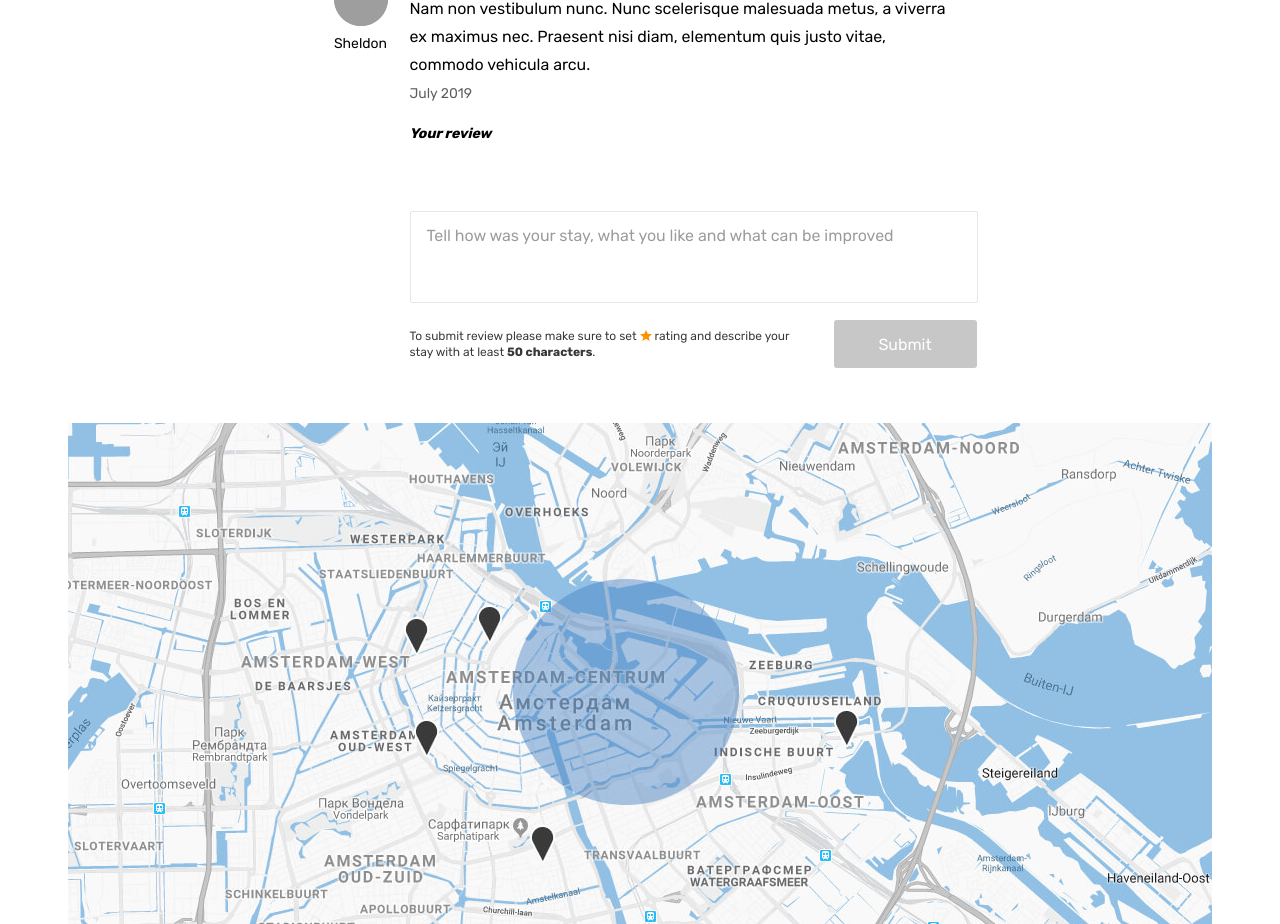
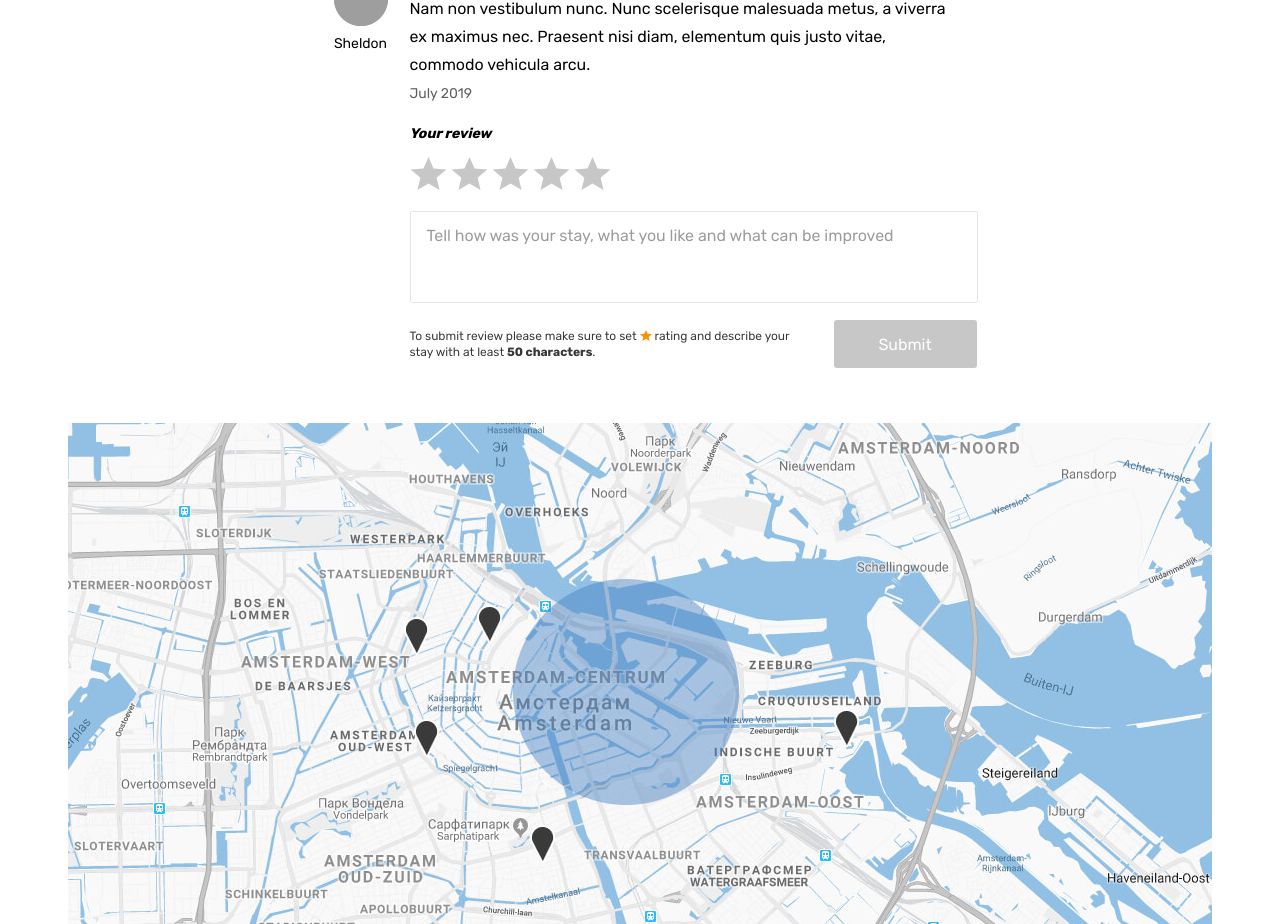
Before and after one commit to katvick/904311-six-cities-simple-11, a React (Create React App) app in the folder project/: page /offer/1 in a window 1280 px wide. Shown: the part 1756-2680 px from the top of the page. Built offline with nearby package versions, Linux system fonts and the light colour scheme; grey boxes are pictures that could not be loaded.

Commit message:
создание компонента формы отправки отзыва

```diff
--- /dev/null
+++ b/project/src/components/form-review/form-review.tsx
@@ -0,0 +1,70 @@
+import { useState, ChangeEvent } from 'react';
+
+
+function FormReview(): JSX.Element {
+  const [formData, setFormData] = useState({
+    rating: '',
+    review: ''
+  });
+
+  const ratingChangeHandle = ({target}: ChangeEvent<HTMLInputElement>) => {
+    const {name, value} = target;
+    setFormData({...formData, [name]: +value});
+  };
+
+  const fieldChangeHandle = ({target}: ChangeEvent<HTMLTextAreaElement>) => {
+    const {name, value} = target;
+    setFormData({...formData, [name]: value});
+  };
+
+  return (
+    <form className="reviews__form form" action="/" method="post">
+      <label className="reviews__label form__label" htmlFor="review">Your review</label>
+      <div className="reviews__rating-form form__rating">
+        <input className="form__rating-input visually-hidden" onChange={ratingChangeHandle} name="rating" value="5" id="5-stars" type="radio" />
+        <label htmlFor="5-stars" className="reviews__rating-label form__rating-label" title="perfect">
+          <svg className="form__star-image" width="37" height="33">
+            <use xlinkHref="#icon-star"></use>
+          </svg>
+        </label>
+
+        <input className="form__rating-input visually-hidden" onChange={ratingChangeHandle} name="rating" value="4" id="4-stars" type="radio" />
+        <label htmlFor="4-stars" className="reviews__rating-label form__rating-label" title="good">
+          <svg className="form__star-image" width="37" height="33">
+            <use xlinkHref="#icon-star"></use>
+          </svg>
+        </label>
+
+        <input className="form__rating-input visually-hidden" onChange={ratingChangeHandle} name="rating" value="3" id="3-stars" type="radio" />
+        <label htmlFor="3-stars" className="reviews__rating-label form__rating-label" title="not bad">
+          <svg className="form__star-image" width="37" height="33">
+            <use xlinkHref="#icon-star"></use>
+          </svg>
+        </label>
+
+        <input className="form__rating-input visually-hidden" onChange={ratingChangeHandle} name="rating" value="2" id="2-stars" type="radio" />
+        <label htmlFor="2-stars" className="reviews__rating-label form__rating-label" title="badly">
+          <svg className="form__star-image" width="37" height="33">
+            <use xlinkHref="#icon-star"></use>
+          </svg>
+        </label>
+
+        <input className="form__rating-input visually-hidden" onChange={ratingChangeHandle} name="rating" value="1" id="1-star" type="radio" />
+        <label htmlFor="1-star" className="reviews__rating-label form__rating-label" title="terribly">
+          <svg className="form__star-image" width="37" height="33">
+            <use xlinkHref="#icon-star"></use>
+          </svg>
+        </label>
+      </div>
+      <textarea className="reviews__textarea form__textarea" onChange={fieldChangeHandle} value={formData.review} id="review" name="review" placeholder="Tell how was your stay, what you like and what can be improved"></textarea>
+      <div className="reviews__button-wrapper">
+        <p className="reviews__help">
+          To submit review please make sure to set <span className="reviews__star">rating</span> and describe your stay with at least <b className="reviews__text-amount">50 characters</b>.
+        </p>
+        <button className="reviews__submit form__submit button" type="submit" disabled>Submit</button>
+      </div>
+    </form>
+  );
+}
+
+export default FormReview;
--- a/project/src/pages/offer-card-page/offer-card-page.tsx
+++ b/project/src/pages/offer-card-page/offer-card-page.tsx
@@ -2,6 +2,7 @@ import { useParams } from 'react-router-dom';
 import { Helmet } from 'react-helmet-async';
 import Logo from '../../components/logo/logo';
 import ReviewComponent from '../../components/review/review';
+import FormReview from '../../components/form-review/form-review';
 import { Offers } from '../../types/mocks';
 
 type OfferCardPageProps = {
@@ -11,21 +12,6 @@ type OfferCardPageProps = {
 function OfferCardPage({offers}: OfferCardPageProps): JSX.Element {
   const params = useParams();
   const offer = offers.find((item) => String(item.id) === params.id);
-
-  // const {
-  //   header,
-  //   photos,
-  //   description,
-  //   premium,
-  //   type,
-  //   rating,
-  //   bedrooms,
-  //   adults,
-  //   price,
-  //   householdItems,
-  //   owner,
-  //   reviews
-  // } = offer;
 
   return (
     <div className="page">
@@ -153,52 +139,7 @@ function OfferCardPage({offers}: OfferCardPageProps): JSX.Element {
                     );
                   })}
                 </ul>
-                <form className="reviews__form form" action="/" method="post">
-                  <label className="reviews__label form__label" htmlFor="review">Your review</label>
-                  <div className="reviews__rating-form form__rating">
-                    <input className="form__rating-input visually-hidden" name="rating" value="5" id="5-stars" type="radio" />
-                    <label htmlFor="5-stars" className="reviews__rating-label form__rating-label" title="perfect">
-                      <svg className="form__star-image" width="37" height="33">
-                        <use xlinkHref="/icon-star"></use>
-                      </svg>
-                    </label>
-
-                    <input className="form__rating-input visually-hidden" name="rating" value="4" id="4-stars" type="radio" />
-                    <label htmlFor="4-stars" className="reviews__rating-label form__rating-label" title="good">
-                      <svg className="form__star-image" width="37" height="33">
-                        <use xlinkHref="/icon-star"></use>
-                      </svg>
-                    </label>
-
-                    <input className="form__rating-input visually-hidden" name="rating" value="3" id="3-stars" type="radio" />
-                    <label htmlFor="3-stars" className="reviews__rating-label form__rating-label" title="not bad">
-                      <svg className="form__star-image" width="37" height="33">
-                        <use xlinkHref="/icon-star"></use>
-                      </svg>
-                    </label>
-
-                    <input className="form__rating-input visually-hidden" name="rating" value="2" id="2-stars" type="radio" />
-                    <label htmlFor="2-stars" className="reviews__rating-label form__rating-label" title="badly">
-                      <svg className="form__star-image" width="37" height="33">
-                        <use xlinkHref="/icon-star"></use>
-                      </svg>
-                    </label>
-
-                    <input className="form__rating-input visually-hidden" name="rating" value="1" id="1-star" type="radio" />
-                    <label htmlFor="1-star" className="reviews__rating-label form__rating-label" title="terribly">
-                      <svg className="form__star-image" width="37" height="33">
-                        <use xlinkHref="/icon-star"></use>
-                      </svg>
-                    </label>
-                  </div>
-                  <textarea className="reviews__textarea form__textarea" id="review" name="review" placeholder="Tell how was your stay, what you like and what can be improved"></textarea>
-                  <div className="reviews__button-wrapper">
-                    <p className="reviews__help">
-                      To submit review please make sure to set <span className="reviews__star">rating</span> and describe your stay with at least <b className="reviews__text-amount">50 characters</b>.
-                    </p>
-                    <button className="reviews__submit form__submit button" type="submit" disabled>Submit</button>
-                  </div>
-                </form>
+                <FormReview />
               </section>
             </div>
           </div>
```
